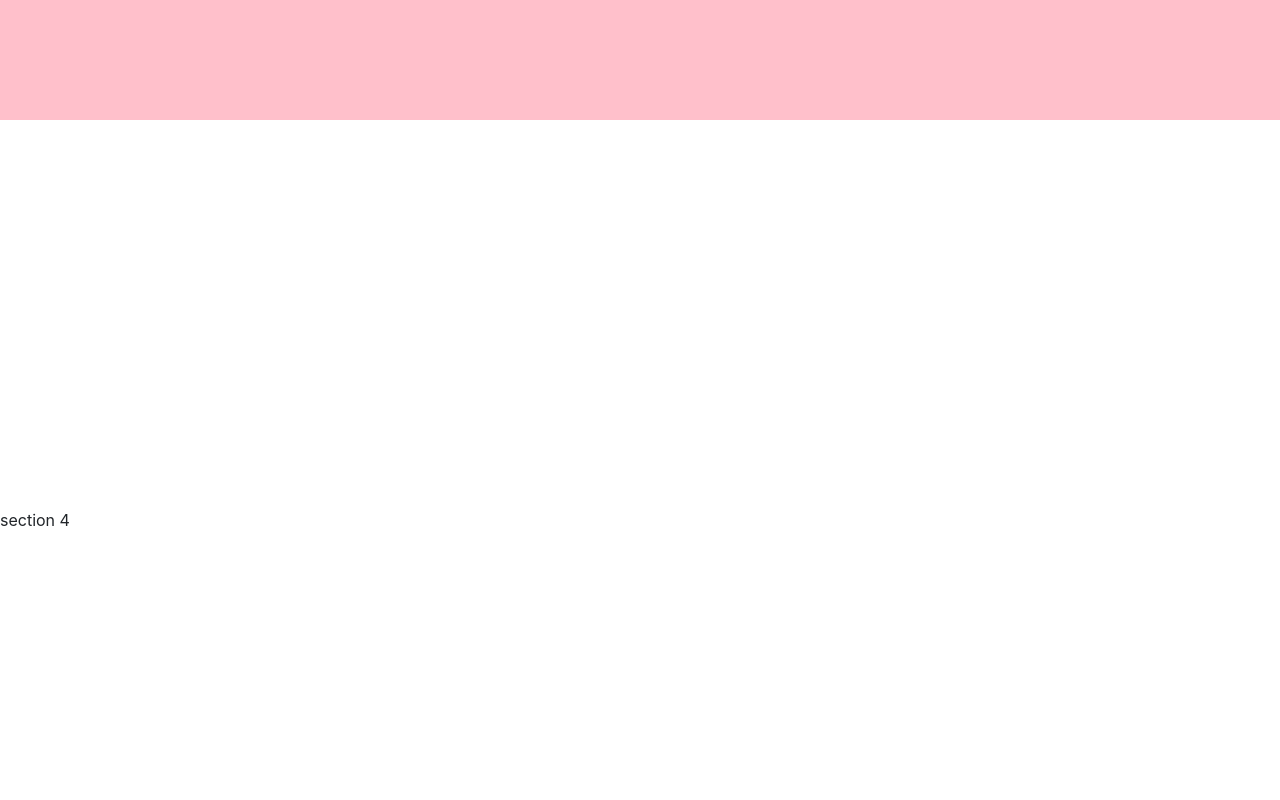
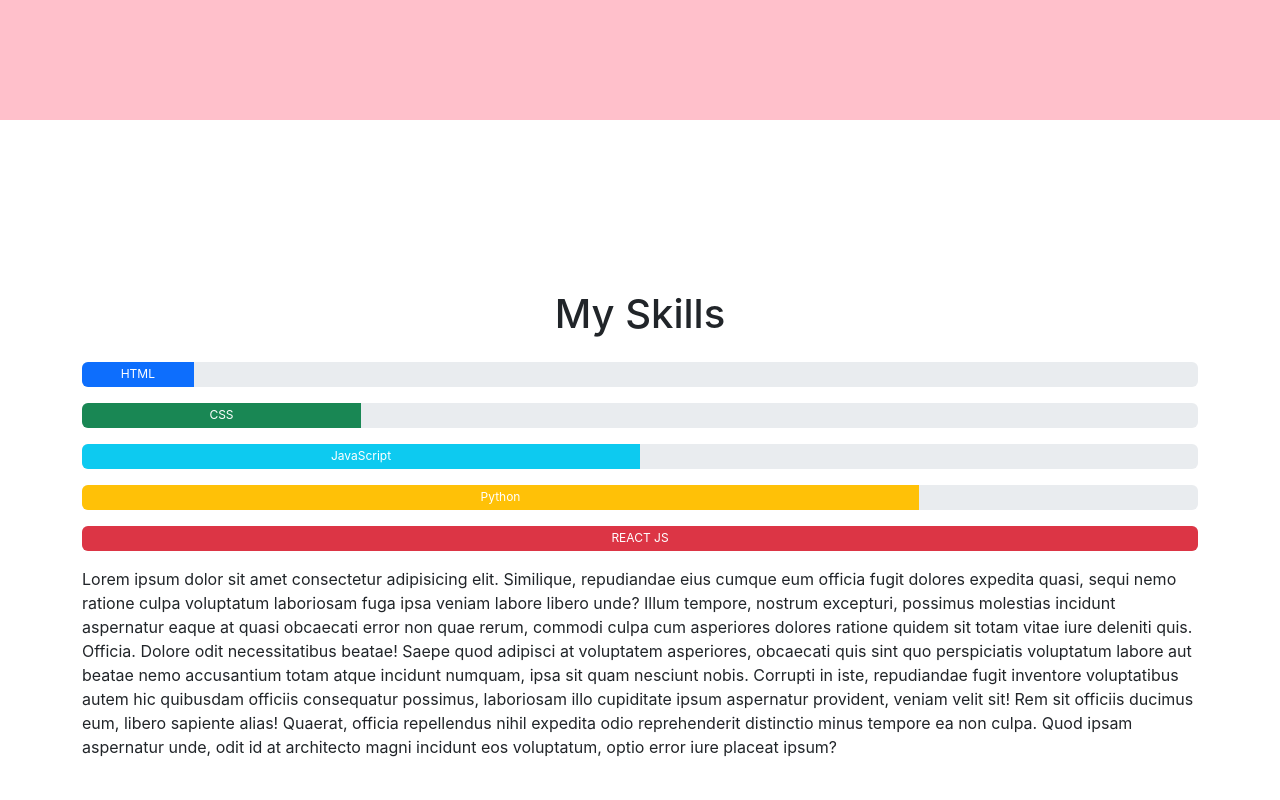
Before and after one commit to C-H-E-T-A-N/portfolio-website, a React (Create React App) app in the folder portfolio/: page / in a window 1280 px wide. Shown: the part 2280-3080 px from the top of the page. Built offline with nearby package versions, Linux system fonts and the light colour scheme.

Commit message:
skills added

```diff
--- a/portfolio/src/components/Content.js
+++ b/portfolio/src/components/Content.js
@@ -101,8 +101,30 @@ function Content() {
 
 
 
-        <section id='Skills' className='section-skills'>
-          section 4
+        <section id='Skills' className='section-skills section-about'>
+        <div className="container">
+        <h1 className='my-4 heading-projects'>My Skills</h1>
+        <div className="progress my-3" role="progressbar" style={{height:"25px"}} aria-label="Default striped example" aria-valuenow="10" aria-valuemin="0" aria-valuemax="100">
+  <div className="progress-bar " style={{width: "10%"}}>HTML</div>
+</div>
+<div className="progress my-3" role="progressbar" style={{height:"25px"}} aria-label="Success striped example" aria-valuenow="25" aria-valuemin="0" aria-valuemax="100">
+  <div className="progress-bar  bg-success" style={{width: "25%"}}>CSS</div>
+</div>
+<div className="progress my-3" role="progressbar" style={{height:"25px"}} aria-label="Info striped example" aria-valuenow="50" aria-valuemin="0" aria-valuemax="100">
+  <div className="progress-bar  bg-info" style={{width: "50%"}}>JavaScript</div>
+</div>
+<div className="progress my-3" role="progressbar" style={{height:"25px"}} aria-label="Warning striped example" aria-valuenow="75" aria-valuemin="0" aria-valuemax="100">
+  <div className="progress-bar bg-warning" style={{width: "75%"}}>Python</div>
+</div>
+<div className="progress my-3" role="progressbar" style={{height:"25px"}} aria-label="Danger striped example" aria-valuenow="100" aria-valuemin="0" aria-valuemax="100">
+  <div className="progress-bar  bg-danger" style={{width: "100%"}}>REACT JS</div>
+</div>
+<p>Lorem ipsum dolor sit amet consectetur adipisicing elit. Similique, repudiandae eius cumque eum officia fugit dolores expedita quasi, sequi nemo ratione culpa voluptatum laboriosam fuga ipsa veniam labore libero unde?
+Illum tempore, nostrum excepturi, possimus molestias incidunt aspernatur eaque at quasi obcaecati error non quae rerum, commodi culpa cum asperiores dolores ratione quidem sit totam vitae iure deleniti quis. Officia.
+Dolore odit necessitatibus beatae! Saepe quod adipisci at voluptatem asperiores, obcaecati quis sint quo perspiciatis voluptatum labore aut beatae nemo accusantium totam atque incidunt numquam, ipsa sit quam nesciunt nobis.
+Corrupti in iste, repudiandae fugit inventore voluptatibus autem hic quibusdam officiis consequatur possimus, laboriosam illo cupiditate ipsum aspernatur provident, veniam velit sit! Rem sit officiis ducimus eum, libero sapiente alias!
+Quaerat, officia repellendus nihil expedita odio reprehenderit distinctio minus tempore ea non culpa. Quod ipsam aspernatur unde, odit id at architecto magni incidunt eos voluptatum, optio error iure placeat ipsum?</p>
+        </div>
         </section>
 
 
```
